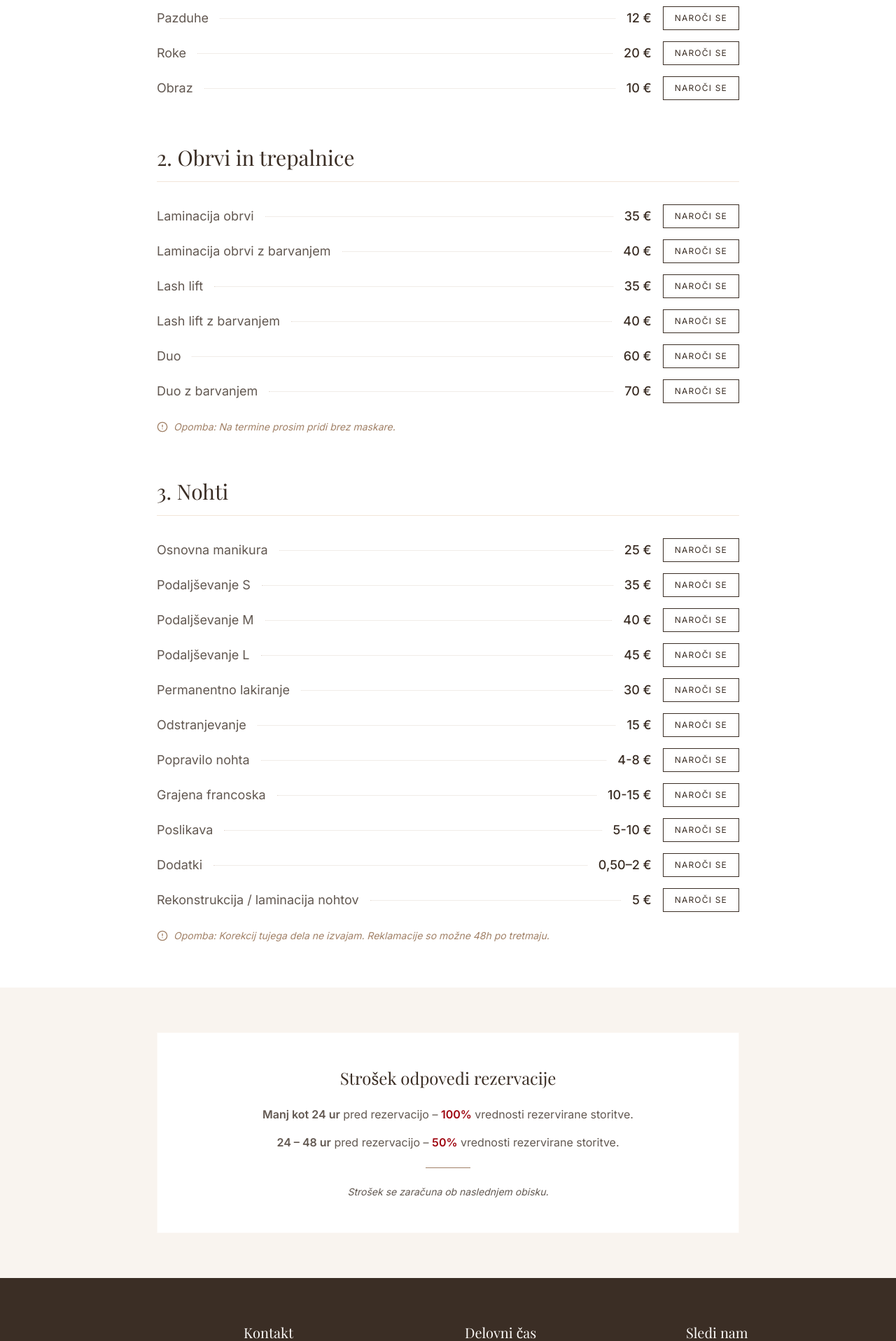
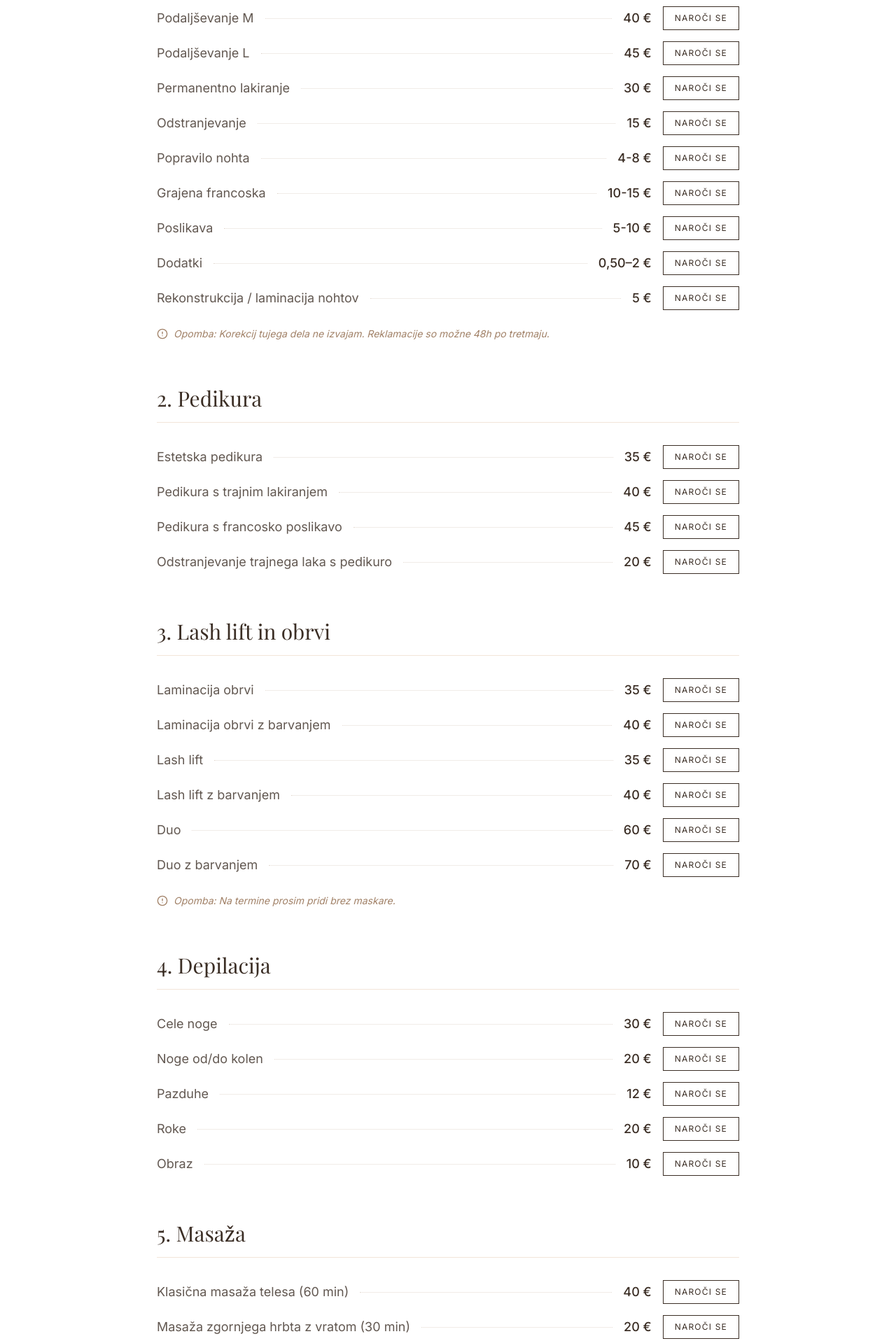
Before and after one commit to josts03/adna-cosmetics, a React (Vite) app: page /cenik in a window 1280 px wide. Shown: the part 660-2576 px from the top of the page at 70% size. Built offline with nearby package versions, Linux system fonts and the light colour scheme.

Commit message:
Add files via upload

```diff
--- a/src/pages/Contact.tsx
+++ b/src/pages/Contact.tsx
@@ -143,8 +143,8 @@ export function Contact() {
                     <option value="">Izberi storitev</option>
                     <option value="manikura">Manikura</option>
                     <option value="pedikura">Pedikura</option>
+                    <option value="lash-lift-obrvi">Lash lift in obrvi</option>
                     <option value="depilacija">Depilacija</option>
-                    <option value="obrvi">Obrvi in trepalnice</option>
                     <option value="masaza">Masaža</option>
                     <option value="vec_storitev">Več storitev</option>
                     <option value="posvetovanje">Posvetovanje</option>
--- a/src/pages/Home.tsx
+++ b/src/pages/Home.tsx
@@ -1,24 +1,42 @@
 import { useState, useEffect } from 'react';
 import { Link } from 'react-router-dom';
-import { Sparkles, Heart, CheckCircle, ArrowRight } from 'lucide-react';
+import { Sparkles, Heart, CheckCircle, ArrowRight, ChevronLeft, ChevronRight } from 'lucide-react';
 import { SEO } from '../components/SEO';
 import { motion, AnimatePresence } from 'motion/react';
 
 const initialReviews = [
-  { text: 'Super si, ful dobre nohtke delas in res se vidi da se izobrazujes redno! 💖💅🏼', name: 'Ula L.', city: 'Ljubljana', initial: 'U' },
-  { text: 'Top of the top, ocena 5', name: 'Ema V.', city: 'Brezovica', initial: 'E' },
-  { text: 'Vedno vesela, nasmejana in družabna, izpolnjuješ želje brez vprašanj. Čista 5 ❤️', name: 'Lejla R.', city: 'Idrija', initial: 'L' },
-  { text: 'Tvoji nohti so mi zmeraj drzali, noben ni nikoli odstopil, tudi ce sem jih imela dlje casa gor se noben ni zlomil, toptoptop', name: 'Zoja B.', city: 'Logatec', initial: 'Z' }
+  { text: 'Meni je ambient super☺️bi mogoče dodala še kakšno ambientno svetlobo😅 Drugače sem pa vedno zelo sproščena in vedno se prilagodiš mojim željam😊', name: 'Brina I.', city: 'Ljubljana', initial: 'B', stars: 4 },
+  { text: 'Top izkusnja vsakic! Na nohte in depilacijo hodim samo se sem, punca je res prijazna, natancna in vsakic naredi res super vzdusje. Vedno se dobro pocutim, rezultat je pa tocno tak, kot si ga zelim. Priporocam vsem, ki iscejo kakovostne storitve in dober in prijeten odnos❤️', name: 'Nina S.', city: 'Ljubljana', initial: 'N', stars: 5 },
+  { text: 'Super si, ful dobre nohtke delas in res se vidi da se izobrazujes redno! 💖💅🏼', name: 'Ula L.', city: 'Ljubljana', initial: 'U', stars: 5 },
+  { text: 'Top of the top, ocena 5', name: 'Ema V.', city: 'Brezovica', initial: 'E', stars: 5 },
+  { text: 'Vedno vesela, nasmejana in družabna, izpolnjuješ želje brez vprašanj. Čista 5 ❤️', name: 'Lejla R.', city: 'Idrija', initial: 'L', stars: 5 },
+  { text: 'Tvoji nohti so mi zmeraj drzali, noben ni nikoli odstopil, tudi ce sem jih imela dlje casa gor se noben ni zlomil, toptoptop', name: 'Zoja B.', city: 'Logatec', initial: 'Z', stars: 5 }
 ];
 
 export function Home() {
   const [reviews, setReviews] = useState(initialReviews);
+  const [activeMobileReview, setActiveMobileReview] = useState(0);
 
   useEffect(() => {
     // Randomize initial array
     const shuffled = [...initialReviews].sort(() => Math.random() - 0.5);
     setReviews(shuffled);
   }, []);
+
+  useEffect(() => {
+    const timer = setInterval(() => {
+      setActiveMobileReview((prev) => (prev + 1) % reviews.length);
+    }, 10000);
+    return () => clearInterval(timer);
+  }, [reviews.length, activeMobileReview]);
+
+  const nextReview = () => {
+    setActiveMobileReview((prev) => (prev + 1) % reviews.length);
+  };
+
+  const prevReview = () => {
+    setActiveMobileReview((prev) => (prev - 1 + reviews.length) % reviews.length);
+  };
 
   return (
     <>
@@ -44,7 +62,7 @@ export function Home() {
               <span className="italic text-brand-taupe">v Adna Cosmetics</span>
             </h1>
             <p className="text-lg md:text-xl text-brand-dark/80 mb-10 max-w-lg leading-relaxed">
-              Manikura, pedikura, depilacija, obrvi, trepalnice in masaža — vse na enem mestu. Rezerviraj svoj termin zdaj.
+              Manikura, pedikura, lash lift in obrvi, depilacija in masaža — vse na enem mestu. Rezerviraj svoj termin zdaj.
             </p>
             <div className="flex flex-col sm:flex-row gap-4">
               <Link
@@ -87,14 +105,14 @@ export function Home() {
                 icon: <CheckCircle className="w-6 h-6" />
               },
               {
+                title: 'Lash lift in obrvi',
+                desc: 'Oblikovanje, laminacija in lash lift, ki traja tedne. Zbudi se urejena.',
+                icon: <Sparkles className="w-6 h-6" />
+              },
+              {
                 title: 'Depilacija',
                 desc: 'Do 4 tedne gladke kože brez britja. Učinkovito voskanje za vse tipe kože.',
                 icon: <Heart className="w-6 h-6" />
-              },
-              {
-                title: 'Obrvi in trepalnice',
-                desc: 'Oblikovanje, laminacija in lash lift, ki traja tedne. Zbudi se urejena.',
-                icon: <Sparkles className="w-6 h-6" />
               },
               {
                 title: 'Masaža',
@@ -129,10 +147,86 @@ export function Home() {
             </p>
           </div>
 
-          <div className="overflow-hidden py-4 -mx-4 px-4 md:mx-0 md:px-0">
+          {/* Mobile Reviews */}
+          <div className="block md:hidden relative max-w-[100vw] sm:max-w-sm mx-auto px-6 mt-8">
+            <div className="relative">
+              <AnimatePresence mode="wait">
+                {reviews.map((review, idx) => {
+                  if (idx !== activeMobileReview) return null;
+                  return (
+                    <motion.div
+                      key={idx}
+                      initial={{ opacity: 0, x: 20 }}
+                      animate={{ opacity: 1, x: 0 }}
+                      exit={{ opacity: 0, x: -20 }}
+                      transition={{ duration: 0.3 }}
+                      drag="x"
+                      dragConstraints={{ left: 0, right: 0 }}
+                      dragElastic={0.2}
+                      onDragEnd={(e, { offset }) => {
+                        if (offset.x < -50) {
+                          nextReview();
+                        } else if (offset.x > 50) {
+                          prevReview();
+                        }
+                      }}
+                      className="w-full shrink-0 p-6 sm:p-8 border border-brand-nude/50 flex flex-col items-start bg-brand-light/30 rounded-sm cursor-grab active:cursor-grabbing"
+                    >
+                      <div className="flex space-x-1 mb-6">
+                        {Array.from({ length: 5 }).map((_, j) => (
+                           <span key={j} className={`text-lg ${j < review.stars ? 'text-[#D4AF37]' : 'text-gray-300'}`}>★</span>
+                        ))}
+                      </div>
+                      <p className="text-brand-dark/80 italic mb-8 flex-grow leading-relaxed min-h-[160px] text-sm sm:text-base">
+                        "{review.text}"
+                      </p>
+                      <div className="flex items-center space-x-4 mt-auto">
+                        <div className="w-10 h-10 rounded-full bg-brand-nude/40 flex items-center justify-center font-serif text-brand-taupe font-semibold text-lg shrink-0">
+                          {review.initial}
+                        </div>
+                        <div>
+                          <h4 className="font-semibold text-brand-dark">{review.name}</h4>
+                          <p className="text-xs text-brand-dark/60">{review.city}</p>
+                        </div>
+                      </div>
+                    </motion.div>
+                  );
+                })}
+              </AnimatePresence>
+
+              <button
+                onClick={prevReview}
+                className="absolute top-1/2 -left-4 -translate-y-1/2 p-2 rounded-full bg-white/90 shadow-md border border-brand-nude/50 text-brand-dark hover:bg-brand-nude transition-colors z-10"
+                aria-label="Prejšnje mnenje"
+              >
+                <ChevronLeft className="w-5 h-5" />
+              </button>
+              <button
+                onClick={nextReview}
+                className="absolute top-1/2 -right-4 -translate-y-1/2 p-2 rounded-full bg-white/90 shadow-md border border-brand-nude/50 text-brand-dark hover:bg-brand-nude transition-colors z-10"
+                aria-label="Naslednje mnenje"
+              >
+                <ChevronRight className="w-5 h-5" />
+              </button>
+            </div>
+
+            <div className="flex justify-center mt-6 space-x-2">
+              {reviews.map((_, idx) => (
+                <button
+                  key={idx}
+                  onClick={() => setActiveMobileReview(idx)}
+                  className={`w-2 h-2 rounded-full transition-colors ${idx === activeMobileReview ? 'bg-brand-taupe' : 'bg-brand-nude'}`}
+                  aria-label={`Mnenje ${idx + 1}`}
+                />
+              ))}
+            </div>
+          </div>
+
+          {/* Desktop Reviews */}
+          <div className="hidden md:block overflow-hidden py-4 -mx-4 px-4 md:mx-0 md:px-0">
             <motion.div
               animate={{ x: ["0%", "-50%"] }}
-              transition={{ ease: "linear", duration: 36, repeat: Infinity }}
+              transition={{ ease: "linear", duration: 45, repeat: Infinity }}
               style={{ willChange: "transform" }}
               className="flex gap-4 md:gap-6 w-max"
             >
@@ -143,7 +237,7 @@ export function Home() {
                 >
                   <div className="flex space-x-1 mb-6">
                     {Array.from({ length: 5 }).map((_, j) => (
-                       <span key={j} className="text-[#D4AF37] text-lg">★</span>
+                       <span key={j} className={`text-lg ${j < review.stars ? 'text-[#D4AF37]' : 'text-gray-300'}`}>★</span>
                     ))}
                   </div>
                   <p className="text-brand-dark/80 italic mb-8 flex-grow leading-relaxed">
--- a/src/pages/Pricelist.tsx
+++ b/src/pages/Pricelist.tsx
@@ -3,22 +3,7 @@ import { AlertCircle } from 'lucide-react';
 import { Link } from 'react-router-dom';
 
 const prices = {
-  depilacija: [
-    { name: 'Cele noge', price: '30 €' },
-    { name: 'Noge od/do kolen', price: '20 €' },
-    { name: 'Pazduhe', price: '12 €' },
-    { name: 'Roke', price: '20 €' },
-    { name: 'Obraz', price: '10 €' },
-  ],
-  obrviTrepalnice: [
-    { name: 'Laminacija obrvi', price: '35 €' },
-    { name: 'Laminacija obrvi z barvanjem', price: '40 €' },
-    { name: 'Lash lift', price: '35 €' },
-    { name: 'Lash lift z barvanjem', price: '40 €' },
-    { name: 'Duo', price: '60 €' },
-    { name: 'Duo z barvanjem', price: '70 €' },
-  ],
-  nohti: [
+  manikura: [
     { name: 'Osnovna manikura', price: '25 €' },
     { name: 'Podaljševanje S', price: '35 €' },
     { name: 'Podaljševanje M', price: '40 €' },
@@ -30,6 +15,31 @@ const prices = {
     { name: 'Poslikava', price: '5-10 €' },
     { name: 'Dodatki', price: '0,50–2 €' },
     { name: 'Rekonstrukcija / laminacija nohtov', price: '5 €' },
+  ],
+  pedikura: [
+    { name: 'Estetska pedikura', price: '35 €' },
+    { name: 'Pedikura s trajnim lakiranjem', price: '40 €' },
+    { name: 'Pedikura s francosko poslikavo', price: '45 €' },
+    { name: 'Odstranjevanje trajnega laka s pedikuro', price: '20 €' },
+  ],
+  lashLiftObrvi: [
+    { name: 'Laminacija obrvi', price: '35 €' },
+    { name: 'Laminacija obrvi z barvanjem', price: '40 €' },
+    { name: 'Lash lift', price: '35 €' },
+    { name: 'Lash lift z barvanjem', price: '40 €' },
+    { name: 'Duo', price: '60 €' },
+    { name: 'Duo z barvanjem', price: '70 €' },
+  ],
+  depilacija: [
+    { name: 'Cele noge', price: '30 €' },
+    { name: 'Noge od/do kolen', price: '20 €' },
+    { name: 'Pazduhe', price: '12 €' },
+    { name: 'Roke', price: '20 €' },
+    { name: 'Obraz', price: '10 €' },
+  ],
+  masaza: [
+    { name: 'Klasična masaža telesa (60 min)', price: '40 €' },
+    { name: 'Masaža zgornjega hrbta z vratom (30 min)', price: '20 €' },
   ]
 };
 
@@ -52,11 +62,30 @@ export function Pricelist() {
       <section className="py-16 bg-white">
         <div className="max-w-4xl mx-auto px-4 sm:px-6 lg:px-8 space-y-16">
 
-          {/* Depilacija */}
+          {/* Manikura */}
           <div>
-            <h2 className="text-3xl font-serif mb-8 text-brand-dark border-b border-brand-nude pb-4">1. Depilacija</h2>
+            <h2 className="text-3xl font-serif mb-8 text-brand-dark border-b border-brand-nude pb-4">1. Manikura</h2>
+            <div className="space-y-4 mb-4">
+              {prices.manikura.map((item, idx) => (
+                <div key={idx} className="flex justify-between items-center group">
+                  <span className="text-lg text-brand-dark/80 group-hover:text-brand-taupe transition-colors">{item.name}</span>
+                  <div className="flex-grow border-b border-dotted border-brand-taupe/30 mx-4"></div>
+                  <span className="text-lg font-medium text-brand-dark whitespace-nowrap">{item.price}</span>
+                  <Link to="/kontakt" className="ml-4 px-4 py-2 border border-brand-dark text-brand-dark uppercase tracking-widest text-xs hover:bg-brand-dark hover:text-brand-light transition-colors whitespace-nowrap">Naroči se</Link>
+                </div>
+              ))}
+            </div>
+            <p className="text-sm text-brand-taupe italic mt-6 flex items-start">
+              <AlertCircle className="w-4 h-4 mr-2 mt-0.5 flex-shrink-0" />
+              <span>Opomba: Korekcij tujega dela ne izvajam. Reklamacije so možne 48h po tretmaju.</span>
+            </p>
+          </div>
+
+          {/* Pedikura */}
+          <div>
+            <h2 className="text-3xl font-serif mb-8 text-brand-dark border-b border-brand-nude pb-4">2. Pedikura</h2>
             <div className="space-y-4">
-              {prices.depilacija.map((item, idx) => (
+              {prices.pedikura.map((item, idx) => (
                 <div key={idx} className="flex justify-between items-center group">
                   <span className="text-lg text-brand-dark/80 group-hover:text-brand-taupe transition-colors">{item.name}</span>
                   <div className="flex-grow border-b border-dotted border-brand-taupe/30 mx-4"></div>
@@ -67,11 +96,11 @@ export function Pricelist() {
             </div>
           </div>
 
-          {/* Obrvi in trepalnice */}
+          {/* Lash lift in obrvi */}
           <div>
-            <h2 className="text-3xl font-serif mb-8 text-brand-dark border-b border-brand-nude pb-4">2. Obrvi in trepalnice</h2>
+            <h2 className="text-3xl font-serif mb-8 text-brand-dark border-b border-brand-nude pb-4">3. Lash lift in obrvi</h2>
             <div className="space-y-4 mb-4">
-              {prices.obrviTrepalnice.map((item, idx) => (
+              {prices.lashLiftObrvi.map((item, idx) => (
                 <div key={idx} className="flex justify-between items-center group">
                   <span className="text-lg text-brand-dark/80 group-hover:text-brand-taupe transition-colors">{item.name}</span>
                   <div className="flex-grow border-b border-dotted border-brand-taupe/30 mx-4"></div>
@@ -85,11 +114,11 @@ export function Pricelist() {
             </p>
           </div>
 
-          {/* Nohti */}
+          {/* Depilacija */}
           <div>
-            <h2 className="text-3xl font-serif mb-8 text-brand-dark border-b border-brand-nude pb-4">3. Nohti</h2>
-            <div className="space-y-4 mb-4">
-              {prices.nohti.map((item, idx) => (
+            <h2 className="text-3xl font-serif mb-8 text-brand-dark border-b border-brand-nude pb-4">4. Depilacija</h2>
+            <div className="space-y-4">
+              {prices.depilacija.map((item, idx) => (
                 <div key={idx} className="flex justify-between items-center group">
                   <span className="text-lg text-brand-dark/80 group-hover:text-brand-taupe transition-colors">{item.name}</span>
                   <div className="flex-grow border-b border-dotted border-brand-taupe/30 mx-4"></div>
@@ -98,10 +127,21 @@ export function Pricelist() {
                 </div>
               ))}
             </div>
-            <p className="text-sm text-brand-taupe italic mt-6 flex items-start">
-              <AlertCircle className="w-4 h-4 mr-2 mt-0.5 flex-shrink-0" />
-              <span>Opomba: Korekcij tujega dela ne izvajam. Reklamacije so možne 48h po tretmaju.</span>
-            </p>
+          </div>
+
+          {/* Masaža */}
+          <div>
+            <h2 className="text-3xl font-serif mb-8 text-brand-dark border-b border-brand-nude pb-4">5. Masaža</h2>
+            <div className="space-y-4">
+              {prices.masaza.map((item, idx) => (
+                <div key={idx} className="flex justify-between items-center group">
+                  <span className="text-lg text-brand-dark/80 group-hover:text-brand-taupe transition-colors">{item.name}</span>
+                  <div className="flex-grow border-b border-dotted border-brand-taupe/30 mx-4"></div>
+                  <span className="text-lg font-medium text-brand-dark whitespace-nowrap">{item.price}</span>
+                  <Link to="/kontakt" className="ml-4 px-4 py-2 border border-brand-dark text-brand-dark uppercase tracking-widest text-xs hover:bg-brand-dark hover:text-brand-light transition-colors whitespace-nowrap">Naroči se</Link>
+                </div>
+              ))}
+            </div>
           </div>
 
         </div>
--- a/src/pages/Services.tsx
+++ b/src/pages/Services.tsx
@@ -5,7 +5,8 @@ const servicesList = [
     id: 'manikura',
     title: 'Manikura',
     description: 'Pri storitvi manikure poskrbim za urejeno obnohtno kožico, nato odvisno od želje stranke in nohtne plošče, naraven noht pokrijem z izbranim materialom. Zelo rada naredim francosko manikuro, delam pa tudi enostavne poslikave. Pri svojem delu uporabljam kvalitetne materijale in ponujam široko paleto barv. Stranka pride na ponovni obisk v roku 3 - 4 tednov, nega doma pa sloni na uporabi olja in čuvanju nohtov pred mehanskimi poškodbami. Za dobro obstojnost nohtov dam 50% jaz, drugih 50% pa stranka.',
-    image: '/storitev-manikura copy.webp'
+    image: '/storitve-manikura.webp',
+    imagePosition: 'object-[center_80%]'
   },
   {
     id: 'pedikura',
@@ -14,15 +15,9 @@ const servicesList = [
     image: '/storitev-pedikura copy.webp'
   },
   {
-    id: 'vihanje-trepalnic',
-    title: 'Vihanje trepalnic',
-    description: 'Vihanje trepalnic je tehnika s katero privzdignemo naravne trepalnice, po želji lahko trepalnice tudi pobarvamo. Po končani storitvi bodo oči videti bolj odprte, trepalnice pa zavihane, bolj goste in daljše. Za najboljše rezultate se prvih 24h po tretmaju izogibamo savnam in močenju trepalnic, prav tako ne nanašamo maskare.',
-    image: '/storitev-vihanje-trepalnic copy.webp'
-  },
-  {
-    id: 'laminacija-obrvi',
-    title: 'Laminacija obrvi',
-    description: 'Pri laminaciji obrvi lahko prav tako vključimo tudi barvanje. Laminacija nam pomaga obvladovati obrvi in narediti lepo obliko brez uporabe gelov, dlačice tako ukrotimo. K storitvi ni vključeno oblikovanje obrvi.',
+    id: 'lash-lift-in-obrvi',
+    title: 'Lash lift in obrvi',
+    description: 'Vihanje trepalnic (lash lift) je tehnika s katero privzdignemo naravne trepalnice, po želji lahko trepalnice tudi pobarvamo. Oči bodo videti bolj odprte, trepalnice pa zavihane, bolj goste in daljše. Pri laminaciji obrvi pa prav tako lahko vključimo barvanje; laminacija pomaga obvladovati dlačice in ustvariti lepo obliko brez gelov. Za najboljše rezultate se prvih 24h po tretmaju izogibamo savnam in močenju.',
     image: '/storitev-vihanje-trepalnic copy.webp'
   },
   {
```
Also changed, not shown: public/storitve-manikura.webp (added).
